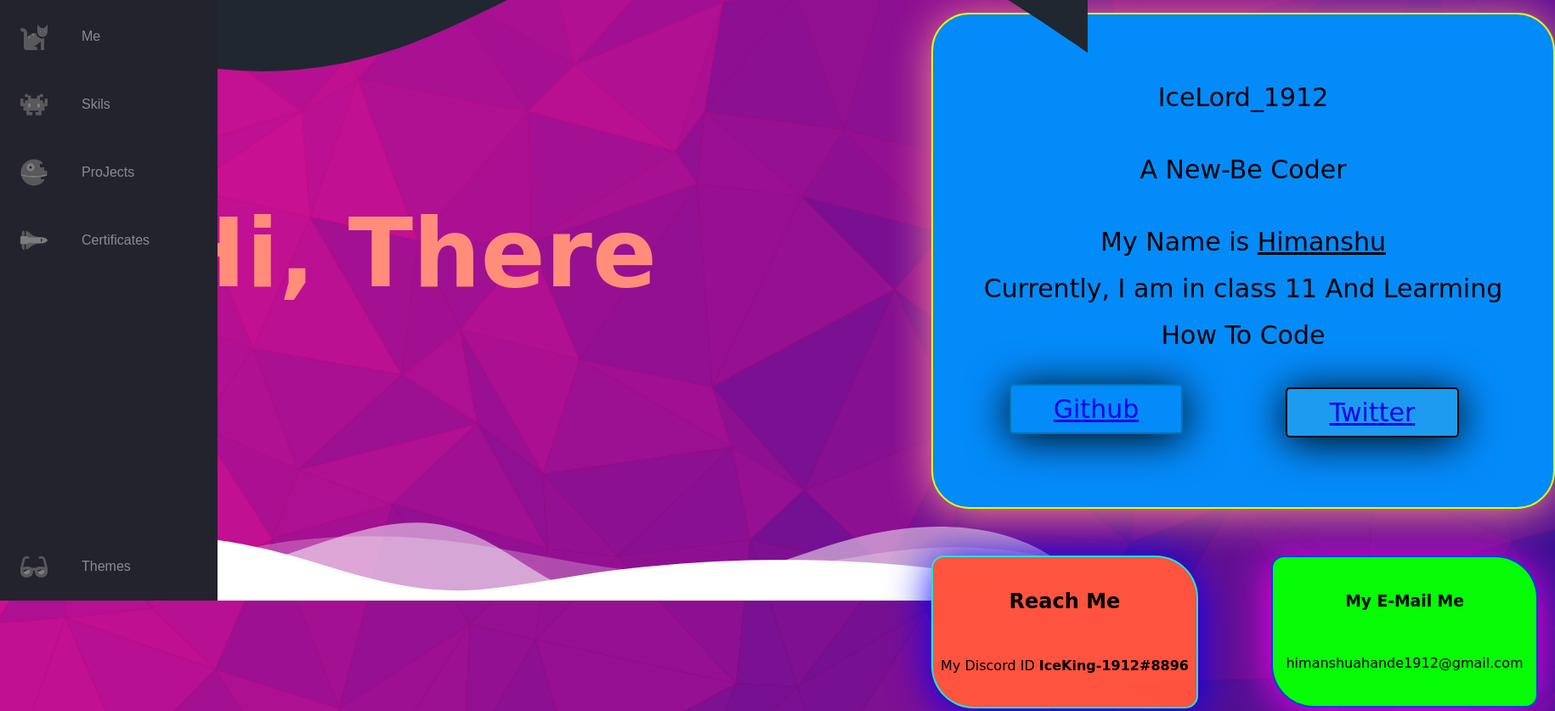
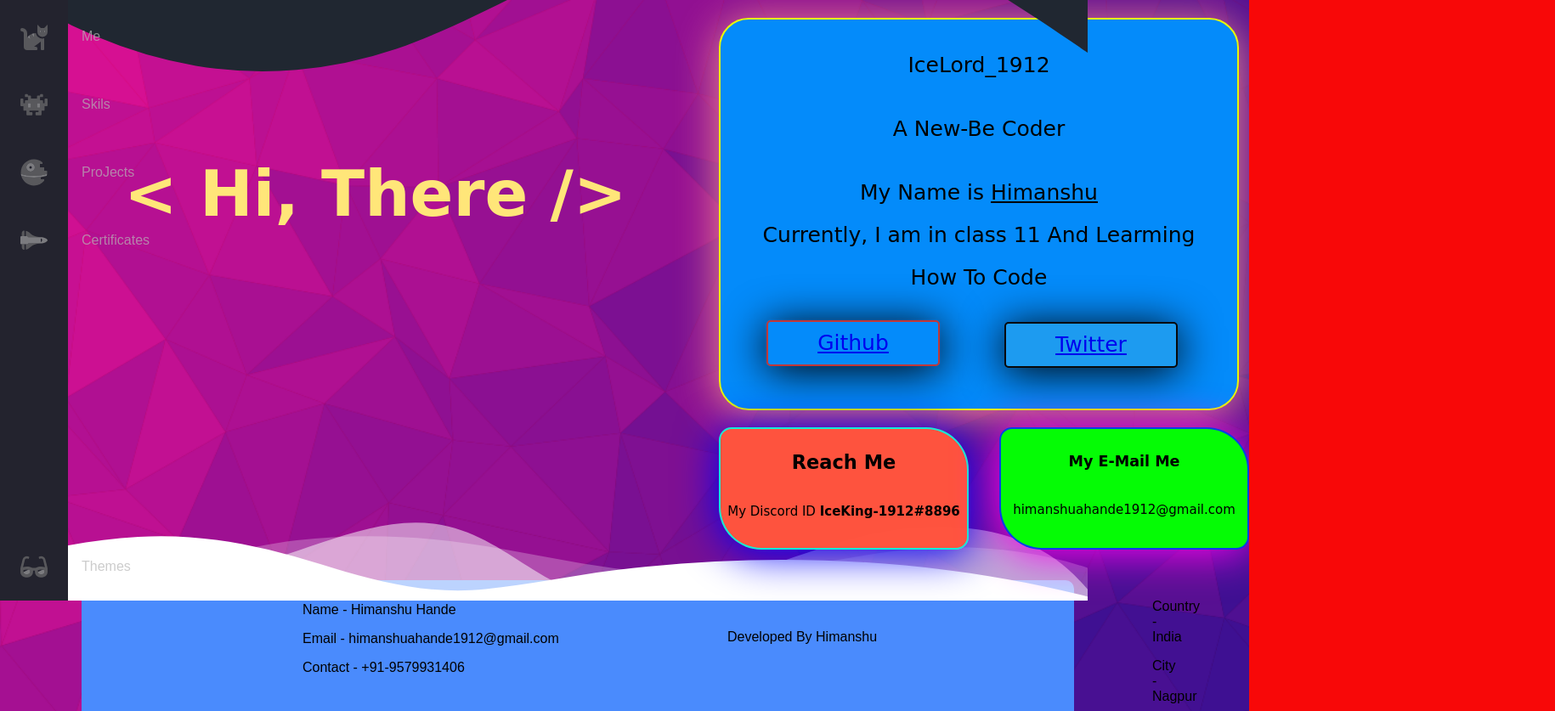
Before and after one commit to iceking-1912/My-Info, a plain HTML site: page index.html in a window 1280 px wide. Shown: the part 93-930 px from the top of the page at 85% size, 1830 px wide, since content can reach past the window. Drawn offline with Linux system fonts and the light colour scheme.

Commit message:
A Bug Fixed

```diff
--- a/index.html
+++ b/index.html
@@ -2,20 +2,16 @@
 <html lang="en">
 
 <head>
-    <meta charset="UTF-8">
+    <meta charset="UTF-8">77
     <meta http-equiv="X-UA-Compatible" content="IE=edge">
     <meta name="viewport" content="width=device-width, initial-scale=1.0">
     <title>About Me</title>
-
     <link rel="stylesheet" href="style.css">
     <script defer src="./script.js"></script>
 
 </head>
 
 <body>
-
-
-
     <div class="custom-shape-divider-bottom-1643547284">
         <svg data-name="Layer 1" xmlns="http://www.w3.org/2000/svg" viewBox="0 0 1200 120" preserveAspectRatio="none">
             <path
@@ -36,6 +32,7 @@
                 class="shape-fill"></path>
         </svg>
     </div>
+
     <nav class="navbar">
         <ul class="navbar-nav">
             <li class="logo">
@@ -73,7 +70,6 @@
                     <span class="link-text">Me</span>
                 </a>
             </li>
-
             <li class="nav-item">
                 <a href="#" class="nav-link">
                     <svg aria-hidden="true" focusable="false" data-prefix="fad" data-icon="alien-monster" role="img"
@@ -126,7 +122,6 @@
                     <span class="link-text">Certificates</span>
                 </a>
             </li>
-
             <li class="nav-item" id="themeButton">
                 <a href="#" class="nav-link">
                     <svg class="theme-icon" id="lightIcon" aria-hidden="true" focusable="false" data-prefix="fad"
@@ -170,13 +165,15 @@
 
         </ul>
     </nav>
+
     <main>
 
-        <p id="hi">Hi, There</p>
+        <p id="hi"> < Hi, There /> </p>
+
         <div class="divme">
             <p id="head"> IceLord_1912 </p>
             <p id="callme">A New-Be Coder</p>
-            <p id=" About">My Name is <u>Himanshu</u> <br> Currently, I am in class 11 And Learming How To Code</p>
+            <p id=" About">My Name is <u>Himanshu</u> <br> Currently, I am in class 11 And Learming <br> How To Code</p>
             <p id="gh"><a href="http://github.com/IceKing-1912/" target="_blank"> Github </a></p>
             <p id="tw"><a href="http://twitter.com/IceLord_1912" target="_blank"> Twitter </a></p>
         </div>
@@ -191,9 +188,6 @@
             <p>himanshuahande1912@gmail.com</p>
         </div>
 
-
-
-
         <footer id="footer">
             <div class="coninfo">
                 <p>Name - Himanshu Hande</p>
@@ -207,7 +201,7 @@
                 <p>DOB - 19/12/2005 </p>
             </div>
         </footer>
-
+    </main>
 
 
 
--- a/style.css
+++ b/style.css
@@ -263,7 +263,7 @@ body {
   background-image: url(./triangle_background.png);
   background-size: cover;
 }
-
+/* ../../Pictures/some_memee_meow.jfif*/
 body::-webkit-scrollbar {
   width: 0.5rem;
 }
@@ -276,39 +276,39 @@ body::-webkit-scrollbar-thumb {
 }
 
 #hi {
-  font-size: 7em;
+  font-size: 75px;
   font-weight: bold;
+  margin-top: 250px;
+  color: rgb(255, 230, 121);
+  font-family: "Sedgwick Ave", cursive;
+  line-height: 75px;
   margin-left: 50px;
-  margin-top: 300px;
-  color: rgb(255, 141, 121);
-  font-family: "Sedgwick Ave", cursive;
-  line-height: 150px;
-  margin-left: 100px;
 }
 
 .divme {
-  font-size: 30px;
+  font-size: 25px;
   text-align: center;
   padding: 10px;
-  line-height: 55px;
+  line-height: 50px;
   background-color: #048bfa;
   font-family: "Sedgwick Ave", cursive;
   box-shadow: rgb(243, 141, 141) 0px 5px 50px;
-  border-radius: 45px;
-  padding: 40px;
+  border-radius:35px;
+  padding: 4px;
   border: 2px solid rgb(232, 248, 5);
-  width: 650px;
-  height: 500px;
-  margin-top: -470px;
-  margin-left: 1000px;
+  width: 600px;
+  height: 450px;
+  margin-top: -320px;
+  margin-left: 750px;
+
 }
 
 #gh {
   box-shadow: rgb(0, 0, 0.5) 0px 5px 50px;
   border-radius: 5px;
-  border: 2px solid rgb(3, 116, 182);
+  border: 2px solid rgb(194, 55, 55);
   width: 200px;
-  margin-top: 20px;
+  margin-top: 25px;
   margin-left: 50px;
 }
 
@@ -317,49 +317,49 @@ body::-webkit-scrollbar-thumb {
   border-radius: 5px;
   border: 2px solid rgb(8, 8, 8);
   width: 200px;
-  margin-top: -85px;
-  margin-left: 375px;
+  margin-top: -77px;
+  margin-left: 330px;
   background-color: #1d9bf0;
 }
 
 .div1 {
-  line-height: 55px;
+  line-height: 40px;
   text-align: center;
+  font-size: 15px;
   font-family: "Sedgwick Ave", cursive;
   background-color: #ff543efd;
   box-shadow: rgb(2, 2, 250) 0px 5px 50px;
   border-radius: 15px 50px;
-  padding: 5px;
   position: absolute;
-  margin-top: 55px;
-  margin-left: 1000px;
+  margin-top: 20px;
+  margin-left: 750px;
   margin-bottom: 100px;
-  width: 300px;
+  width: 290px;
+  height: 140px;
   border: 2px solid #07f5e1f1;
 }
 
 .div2 {
   background-color: #05fc05;
-  line-height: 55px;
-  text-align: center;
   font-family: "Sedgwick Ave", cursive;
   box-shadow: rgba(252, 2, 239, 0.986) 0px 5px 50px;
+  font-size: 15px;
+  border: 2px solid #0733f5f1;
+  width: 290px;
+  height: 140px;
   border-radius: 15px 50px;
-  padding: 5px;
-  width: 300px;
-  height: 165px;
   position: absolute;
-  margin-top: 55px;
-  margin-left: 1400px;
-  border: 2px solid #0733f5f1;
+  line-height: 40px;
+  text-align: center;
+  margin-left: 1080px;
+  margin-top: 20px;
 }
 
 #footer {
   background-color: #4a8bfd;
-  margin-top: 300px;
+  margin-top: 200px;
   align-items: center;
   padding: 10px;
-
   border-radius: 10px;
 }
 
```
Also changed, not shown: KurEarth.png (deleted).
